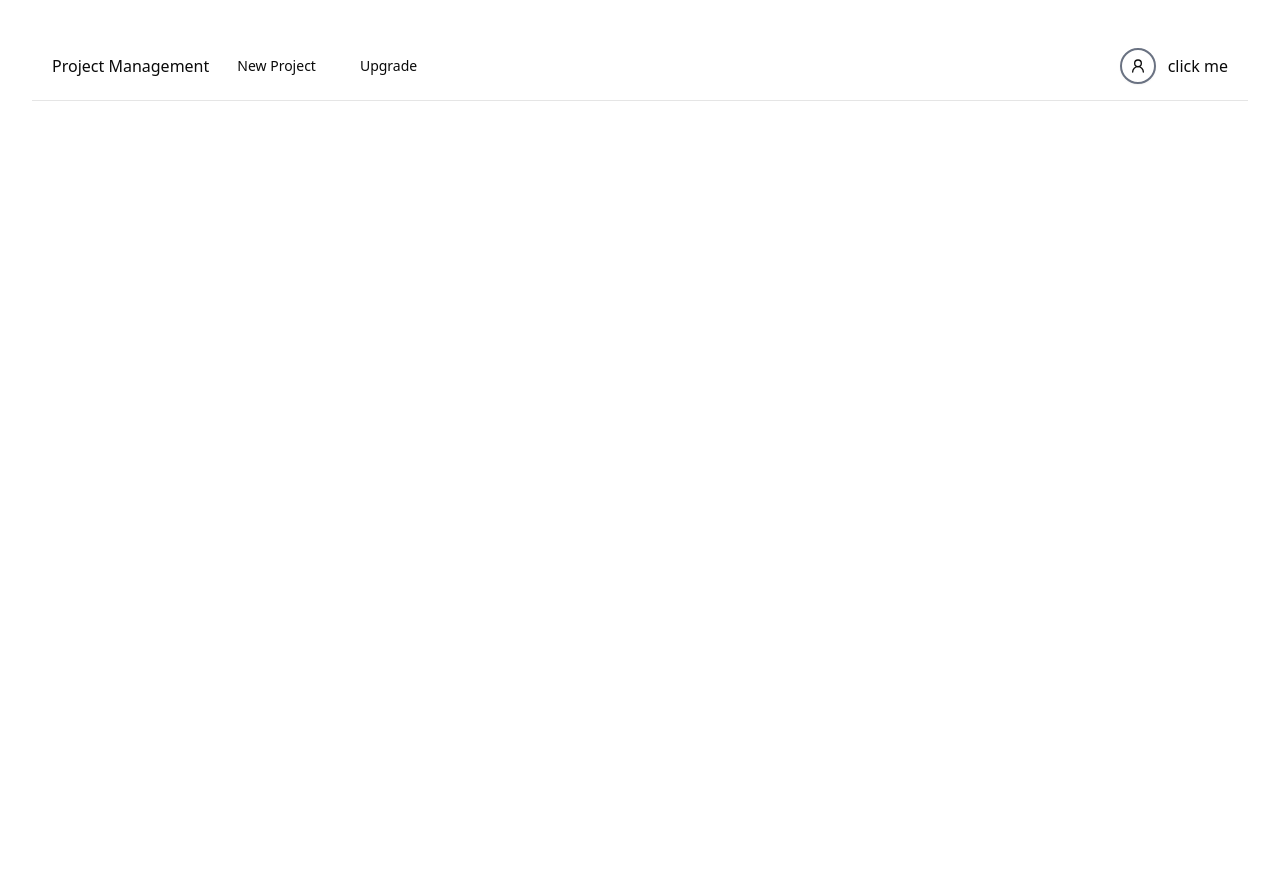
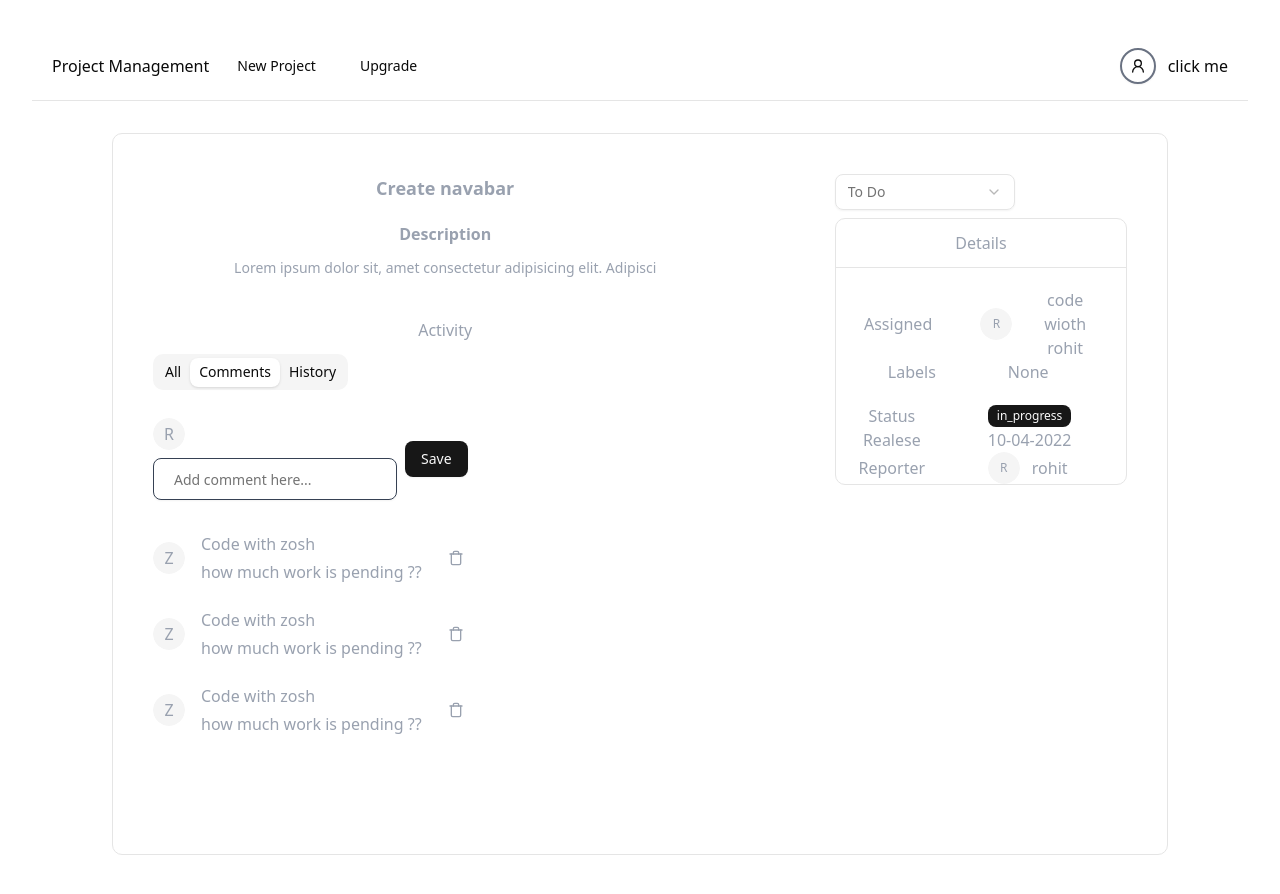
Before and after one commit to rohit-cpp/Project_Management_System_backend, a React (Vite) app: page /project/1/issue/1 in a window 1280 px wide. Shown: the top 894 px of the page. Before the commit the page ends 800 px from the top, so only its background shows below. Built offline with nearby package versions, Linux system fonts and the light colour scheme.

Commit message:
issue details  page completed

```diff
--- a/package.json
+++ b/package.json
@@ -19,6 +19,7 @@
     "@radix-ui/react-scroll-area": "^1.2.9",
     "@radix-ui/react-select": "^2.2.5",
     "@radix-ui/react-slot": "^1.2.3",
+    "@radix-ui/react-tabs": "^1.1.12",
     "@tailwindcss/vite": "^4.1.11",
     "class-variance-authority": "^0.7.1",
     "clsx": "^2.1.1",
--- a/src/App.jsx
+++ b/src/App.jsx
@@ -8,6 +8,7 @@
 import Navbar from "./pages/Navbar/Navbar";
 import { Route, Routes } from "react-router-dom";
 import ProjectDetails from "./pages/ProjectDetails/ProjectDetails";
+import IssueDetails from "./pages/IssueDetails/IssueDetails";
 function App() {
   const [count, setCount] = useState(0);
 
@@ -17,6 +18,10 @@
       <Routes>
         <Route path="/" element={<Home />} />
         <Route path="/project/:id" element={<ProjectDetails />} />
+        <Route
+          path="/project/:projectId/issue/:issueId"
+          element={<IssueDetails />}
+        />
       </Routes>
     </div>
   );
--- /dev/null
+++ b/src/components/ui/tabs.jsx
@@ -0,0 +1,60 @@
+import * as React from "react"
+import * as TabsPrimitive from "@radix-ui/react-tabs"
+
+import { cn } from "@/lib/utils"
+
+function Tabs({
+  className,
+  ...props
+}) {
+  return (
+    <TabsPrimitive.Root
+      data-slot="tabs"
+      className={cn("flex flex-col gap-2", className)}
+      {...props} />
+  );
+}
+
+function TabsList({
+  className,
+  ...props
+}) {
+  return (
+    <TabsPrimitive.List
+      data-slot="tabs-list"
+      className={cn(
+        "bg-muted text-muted-foreground inline-flex h-9 w-fit items-center justify-center rounded-lg p-[3px]",
+        className
+      )}
+      {...props} />
+  );
+}
+
+function TabsTrigger({
+  className,
+  ...props
+}) {
+  return (
+    <TabsPrimitive.Trigger
+      data-slot="tabs-trigger"
+      className={cn(
+        "data-[state=active]:bg-background dark:data-[state=active]:text-foreground focus-visible:border-ring focus-visible:ring-ring/50 focus-visible:outline-ring dark:data-[state=active]:border-input dark:data-[state=active]:bg-input/30 text-foreground dark:text-muted-foreground inline-flex h-[calc(100%-1px)] flex-1 items-center justify-center gap-1.5 rounded-md border border-transparent px-2 py-1 text-sm font-medium whitespace-nowrap transition-[color,box-shadow] focus-visible:ring-[3px] focus-visible:outline-1 disabled:pointer-events-none disabled:opacity-50 data-[state=active]:shadow-sm [&_svg]:pointer-events-none [&_svg]:shrink-0 [&_svg:not([class*='size-'])]:size-4",
+        className
+      )}
+      {...props} />
+  );
+}
+
+function TabsContent({
+  className,
+  ...props
+}) {
+  return (
+    <TabsPrimitive.Content
+      data-slot="tabs-content"
+      className={cn("flex-1 outline-none", className)}
+      {...props} />
+  );
+}
+
+export { Tabs, TabsList, TabsTrigger, TabsContent }
--- /dev/null
+++ b/src/pages/IssueDetails/CommentCard.jsx
@@ -0,0 +1,27 @@
+import React from "react";
+import { Avatar, AvatarFallback, AvatarImage } from "@/components/ui/avatar";
+import { Badge } from "@/components/ui/badge";
+import { Button } from "@/components/ui/button";
+import { TrashIcon } from "lucide-react";
+const CommentCard = () => {
+  return (
+    <div className="flex justify-between">
+      <div className="flex items-center gap-4">
+        <Avatar>
+          <AvatarFallback>Z</AvatarFallback>
+        </Avatar>
+        <div className="space-y-1 text-left">
+          <p>Code with zosh</p>
+          <p>how much work is pending ??</p>
+        </div>
+        <div>
+          <Button className="rounded-full" variant="ghost" size="icon">
+            <TrashIcon />
+          </Button>
+        </div>
+      </div>
+    </div>
+  );
+};
+
+export default CommentCard;
--- /dev/null
+++ b/src/pages/IssueDetails/CreateCommentForm.jsx
@@ -0,0 +1,84 @@
+import React from "react";
+import { useForm } from "react-hook-form";
+("use client");
+import {
+  Dialog,
+  DialogContent,
+  DialogDescription,
+  DialogHeader,
+  DialogTitle,
+  DialogTrigger,
+  DialogClose,
+} from "@/components/ui/dialog";
+import { zodResolver } from "@hookform/resolvers/zod";
+import { Button } from "@/components/ui/Button";
+
+import { z } from "zod";
+
+import {
+  Form,
+  FormControl,
+  FormDescription,
+  FormField,
+  FormItem,
+  FormLabel,
+  FormMessage,
+} from "@/components/ui/form";
+import { Input } from "@/components/ui/input";
+import { Avatar, AvatarFallback, AvatarImage } from "@/components/ui/avatar";
+const CreateCommentForm = ({ issueId }) => {
+  const form = useForm({
+    defaultValues: {
+      content: "",
+    },
+  });
+
+  const onSubmit = (data) => {
+    console.log("create project data", data);
+    // handle form submission logic here
+  };
+
+  return (
+    <div>
+      <Form {...form}>
+        <form
+          className="flex gap-2 items-center"
+          onSubmit={form.handleSubmit(onSubmit)}
+        >
+          {/* Project Name */}
+          <div>
+            <FormField
+              control={form.control}
+              name="content"
+              render={({ field }) => (
+                <FormItem>
+                  <div>
+                    <div>
+                      <Avatar>
+                        <AvatarFallback>R</AvatarFallback>
+                      </Avatar>
+                    </div>
+                  </div>
+                  <FormControl>
+                    <Input
+                      {...field}
+                      type="text"
+                      className="border w-full border-gray-700 py-5 px-5"
+                      placeholder="Add comment here..."
+                    />
+                  </FormControl>
+                  <FormMessage />
+                </FormItem>
+              )}
+            />
+          </div>
+          {/* Submit Button */}
+
+          <Button type="submit">Save</Button>
+        </form>
+      </Form>
+    </div>
+  );
+};
+
+export default CreateCommentForm;
--- /dev/null
+++ b/src/pages/IssueDetails/IssueDetails.jsx
@@ -0,0 +1,132 @@
+import React from "react";
+import { useParams } from "react-router-dom";
+
+import { ScrollArea } from "@/components/ui/scroll-area";
+import { Badge } from "@/components/ui/badge";
+import {
+  Select,
+  SelectContent,
+  SelectItem,
+  SelectTrigger,
+  SelectValue,
+} from "@/components/ui/select";
+import { Button } from "@/components/ui/button";
+import {
+  Dialog,
+  DialogContent,
+  DialogDescription,
+  DialogHeader,
+  DialogTitle,
+  DialogTrigger,
+  DialogClose,
+} from "@/components/ui/dialog";
+import { Tabs, TabsContent, TabsList, TabsTrigger } from "@/components/ui/tabs";
+import { Avatar, AvatarFallback, AvatarImage } from "@/components/ui/avatar";
+import { PlusIcon } from "lucide-react";
+import CreateCommentForm from "./CreateCommentForm";
+import CommentCard from "./CommentCard";
+
+const IssueDetails = () => {
+  const { projectId, issueId } = useParams();
+  const handleUpdateIssueStatus = (status) => {
+    console.log(status);
+  };
+  return (
+    <div className="px-20 py-8 text-gray-400">
+      <div className="flex justify-between border p-10 rounded-lg">
+        <ScrollArea className="h-[80vh] w-[60%]">
+          <div>
+            <h1 className="text-lg font-semibold text-gray-400">
+              Create navabar
+            </h1>
+            <div className="py-5">
+              <h2 className="font-semibold">Description</h2>
+              <p className="text-gray-400 text-sm mt-3">
+                Lorem ipsum dolor sit, amet consectetur adipisicing elit.
+                Adipisci
+              </p>
+            </div>
+            <div className="mt-5">
+              <h1 className="pb-3">Activity</h1>
+              <Tabs defaultValue="comments" className="w-[400px]">
+                <TabsList className="mb-5">
+                  <TabsTrigger value="all">All</TabsTrigger>
+                  <TabsTrigger value="comments">Comments</TabsTrigger>
+                  <TabsTrigger value="History">History</TabsTrigger>
+                </TabsList>
+
+                <TabsContent value="all">
+                  all make chanegs to toyr account here
+                </TabsContent>
+                <TabsContent value="comments">
+                  <CreateCommentForm issueId={issueId} />
+                  <div className="mt-8 space-y-6">
+                    {[1, 1, 1].map((item) => (
+                      <CommentCard key={item} />
+                    ))}
+                  </div>
+                </TabsContent>
+                <TabsContent value="history">
+                  history change your cpassword here
+                </TabsContent>
+              </Tabs>
+            </div>
+          </div>
+        </ScrollArea>
+        <div className="w-full lg:w-[30%] space-y-2">
+          <Select onValueChange={handleUpdateIssueStatus}>
+            <SelectTrigger className="w-[180px]">
+              <SelectValue placeholder="To Do" />
+            </SelectTrigger>
+            <SelectContent>
+              <SelectItem value="pending">To Do</SelectItem>
+              <SelectItem value="in_progress">In Progress</SelectItem>
+              <SelectItem value="done">Done</SelectItem>
+            </SelectContent>
+          </Select>
+          <div className="border rounded-lg">
+            <p className="border-b py-3 px-5">Details</p>
+            <div className="p-5">
+              <div className="space-y-7">
+                <div className="flex gap-10 items-center">
+                  <p className="w-[7rem]">Assigned</p>
+                  <div className="flex items-center gap-3">
+                    <Avatar className="h-8 w-8 text-xs">
+                      <AvatarFallback>R</AvatarFallback>
+                    </Avatar>
+                    <p>code wioth rohit</p>
+                  </div>
+                </div>
+              </div>
+
+              <div className="flex gap-10 items-center">
+                <p className="w-[7rem]">Labels</p>
+                <p>None</p>
+              </div>
+            </div>
+
+            <div className="flex gap-10 items-center">
+              <p className="w-[7rem]">Status</p>
+              <Badge>in_progress</Badge>
+            </div>
+            <div className="flex gap-10 items-center">
+              <p className="w-[7rem]">Realese</p>
+              <p>10-04-2022</p>
+            </div>
+            <div className="flex gap-10 items-center">
+              <p className="w-[7rem]">Reporter</p>
+              <div className="flex items-center gap-3">
+                <Avatar className="h-8 w-8 text-xs">
+                  <AvatarFallback>R</AvatarFallback>
+                </Avatar>
+                <p>rohit</p>
+              </div>
+            </div>
+          </div>
+        </div>
+      </div>
+    </div>
+  );
+};
+
+export default IssueDetails;
--- a/src/pages/ProjectDetails/IssueCard.jsx
+++ b/src/pages/ProjectDetails/IssueCard.jsx
@@ -29,13 +29,21 @@
 } from "@/components/ui/dropdown-menu";
 import { DotSquareIcon, Menu, UserIcon } from "lucide-react";
 import UserList from "./UserList";
+import { useNavigate } from "react-router-dom";
 const IssueCard = () => {
+  const navigate = useNavigate();
   return (
     <div className="rounded-md py-1 pb-2">
       <Card>
         <CardHeader className="py-0 pb-1">
           <div className="flex justify-between items-center">
-            <CardTitle>Create Navbar</CardTitle>
+            <CardTitle
+              className="cursor-pointer"
+              onClick={() => navigate("/project/3/issue/10")}
+            >
+              {" "}
+              Create Navbar
+            </CardTitle>
             <DropdownMenu>
               <DropdownMenuTrigger>
                 <Button className="rounded-full" size="icon" variant="ghost">
```
Also changed, not shown: 1 other file (tests, documents, lock files or other folders).
